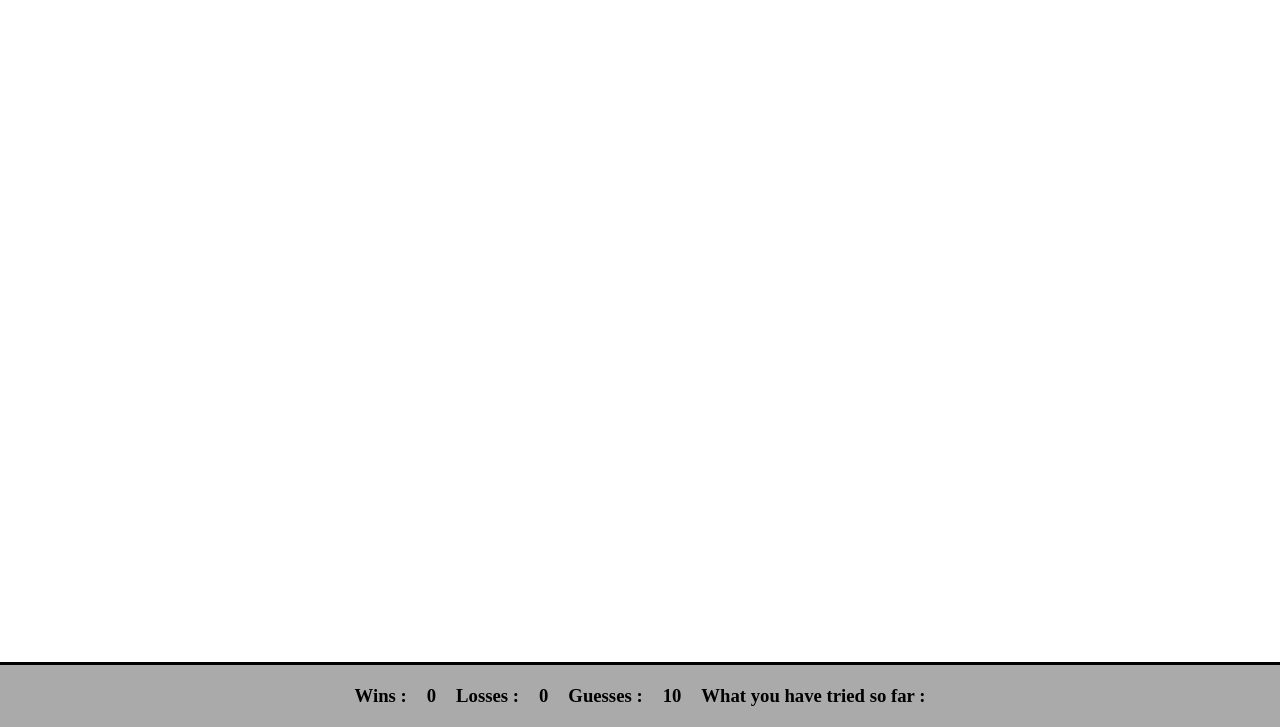
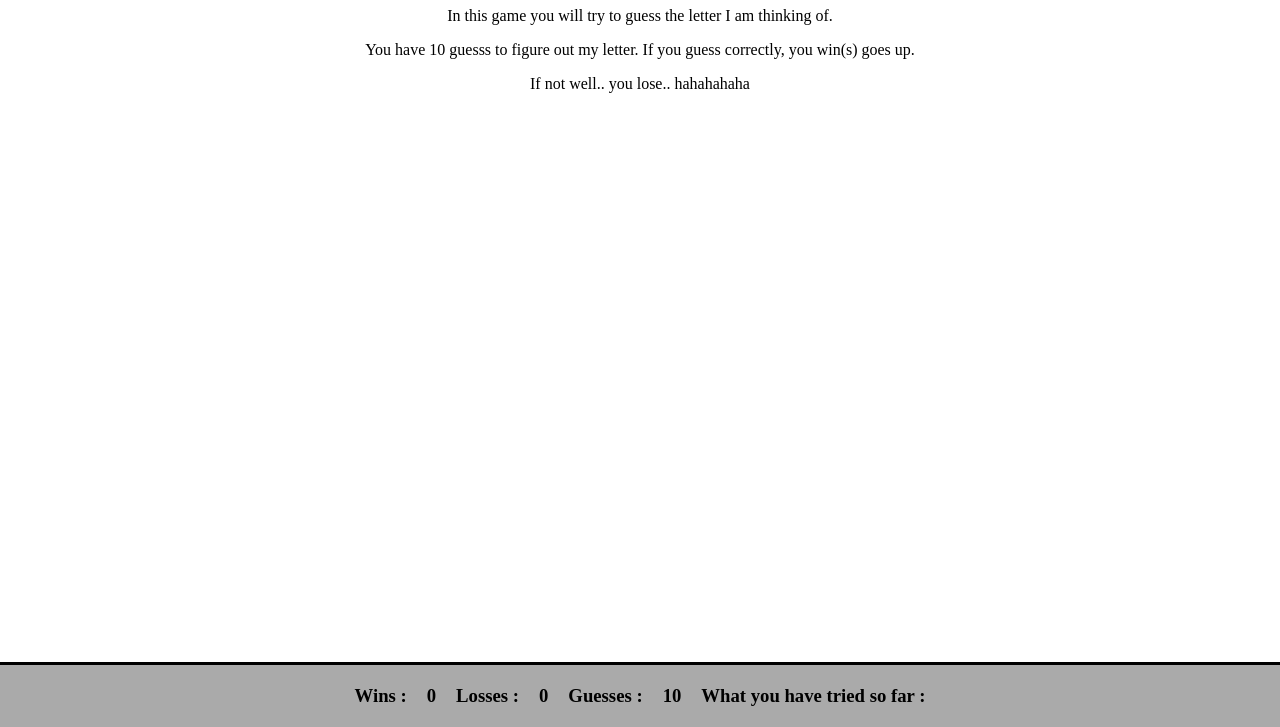
Before and after one commit to 0xBull24/psychic-game, a plain HTML site: page index.html in a window 1280 px wide. Shown: the part 73-800 px from the top of the page. Drawn offline with Linux system fonts and the light colour scheme.

Commit message:
Greeting message added

```diff
--- a/index.html
+++ b/index.html
@@ -14,6 +14,9 @@
   <body>
     <div class="page-content">
       <h1>Psychic Game</h1>
+      <p>In this game you will try to guess the letter I am thinking of.</p>
+      <p>You have 10 guesss to figure out my letter. If you guess correctly, you win(s) goes up.</p>
+      <p>If not well.. you lose.. hahahahaha</p>
     </div>
   </body>
 
```
